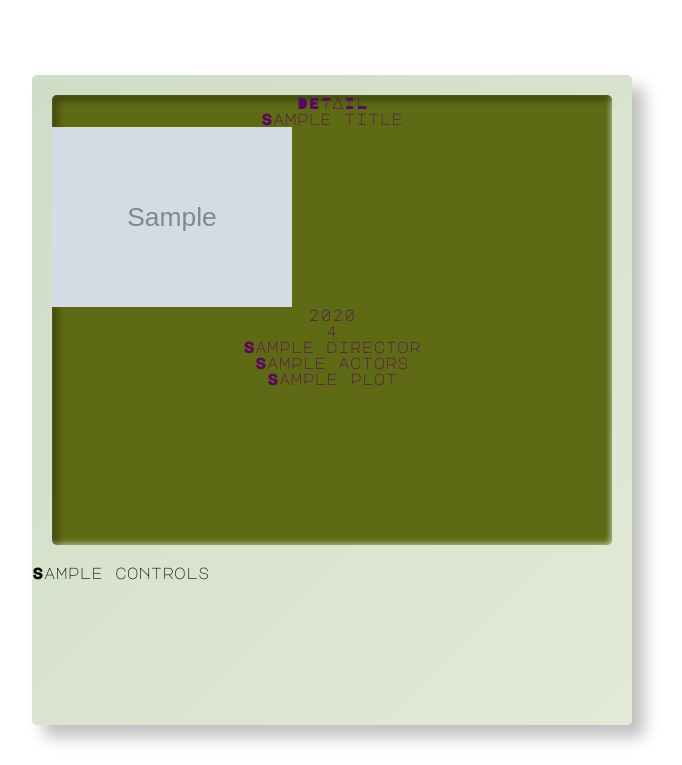
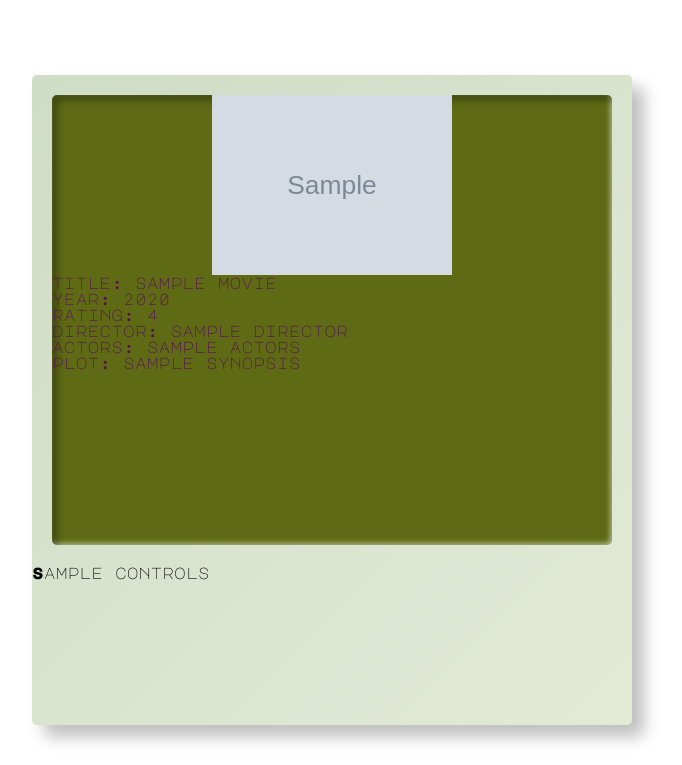
Before and after one commit to Xel4ek/Moviemon, a Django app: template root/templates/root/detail.html in a window 1280 px wide. Shown: the top 765 px of the page, without its empty margins (308-990 px from the left). Run offline with Django 3.2, Linux system fonts and the light colour scheme; the template is opened without the code that fills it: most values are stand-ins (such as "Sample title", 1, 10 or a date in 2020); grey boxes marked "Sample" are stand-in pictures; parts of the project's set-up code (start-up, migrations or seed data) failed here and were passed over.

Commit message:
moviedex, details, hidden monsters

```diff
--- a/root/classes.py
+++ b/root/classes.py
@@ -145,7 +145,7 @@ class Game:
         return self.map.get_size()
 
     def caught_moviemons(self):
-        return [filter(lambda x: x.caught, self.moviemons)]
+        return [item for item in filter(lambda x: x.caught, self.moviemons.values())]
 
     def count_caught_moviemons(self):
         return len([i for i in self.moviemons.values() if i.caught])
--- a/root/static/css/elements.css
+++ b/root/static/css/elements.css
@@ -129,3 +129,15 @@
     background: linear-gradient(
             360deg, rgba(167, 167, 167, 0.81), rgba(80, 80, 80, 0.15));
 }
+
+.moviedex_preview {
+    border: solid 2px transparent;
+}
+
+.moviedex_selected {
+    border-color: blue;
+}
+
+.detail_poster {
+    margin: auto;
+}
--- a/root/templates/root/detail.html
+++ b/root/templates/root/detail.html
@@ -1,18 +1,17 @@
 {% extends 'root/base.html' %}
-{% load static %} {% block title %}
-<title>MovieMon: Moviedex</title>
+
+{% block title %}
+<title>MovieMon: Details</title>
 {%endblock%} {% block content %}
-<div style="text-align: center;">
-  <p>DETAIL</p>
-  <div>
-    <p>{{title}}</p>
-      <img  height="180" src="{{ poster }}"; />
-    <p>{{year}}</p>
-    <p>{{rating}}</p>
-    <p>{{director}}</p>
-    <p>{{actors}}</p>
-    <p>{{plot}}</p>
-
+<div style="text-align: center; text-transform: lowercase">
+      <img  height="180" class="detail_poster" src="{{ movie.poster }}"; />
+  <div style="text-align: left; text-transform: lowercase">
+    <p>Title: {{ movie.name }}</p>
+    <p>Year: {{ movie.year }}</p>
+    <p>Rating: {{ movie.rating }}</p>
+    <p>Director: {{ movie.director }}</p>
+    <p>Actors: {{ movie.actors}} </p>
+    <p>Plot: {{ movie.synopsis }}</p>
   </div>
 </div>
 
--- a/root/templates/root/worldmap.html
+++ b/root/templates/root/worldmap.html
@@ -11,7 +11,7 @@
 <div class="worldmap display">
     {% for item in settings.map_list %}
         <div {% if item.player %} class="player" {% endif %}>
-        {% if item.moviemon != None and not item.moviemon.caught %}
+        {% if item.moviemon != None and not item.moviemon.caught and item.player %}
             <div class="pokemon"></div>
         {% endif %}
         {% if item.ball and item.player %}
--- a/root/urls.py
+++ b/root/urls.py
@@ -24,7 +24,7 @@ urlpatterns = [
     path('worldmap/<str:new>', views.worldmap, name='worldmap'),
 
     path('moviedex/', views.moviedex, name='moviedex'),
-    path('detail/', views.detail, name='detail'),
+    path('detail/<int:idx>', views.detail, name='detail'),
 
     path('options/', views.options, name='options'),
     path('options/save_game/<int:slot>', views.save_game, name='save_game'),
@@ -33,7 +33,7 @@ urlpatterns = [
     path('options/load_game/', views.load_game, name='load_game'),
     path('options/load_game/<int:slot>', views.load_game, name='load_game'),
 
-    path('moviedex/<str:moviemon_id>', views.detail, name='detail'),
+    path('moviedex/<int:moviemon_id>', views.moviedex, name='moviedex'),
 
     path('battle/<str:moviemon_id>', views.battle, name='battle'),
 
```
Also changed, not shown: root/templates/root/moviedex.html (+6 -7 lines), root/views.py (+16 -23 lines).
